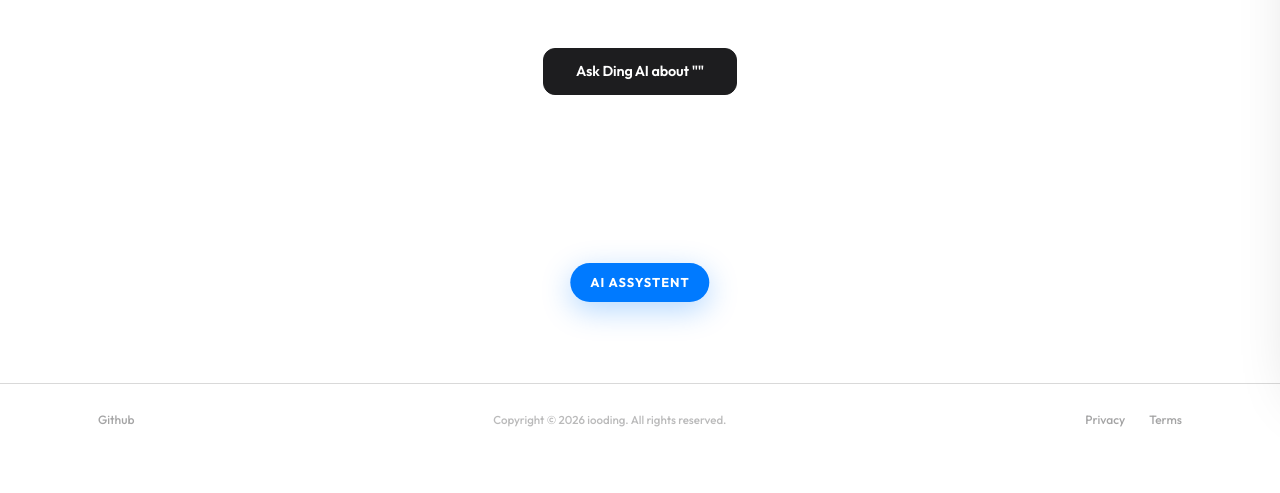
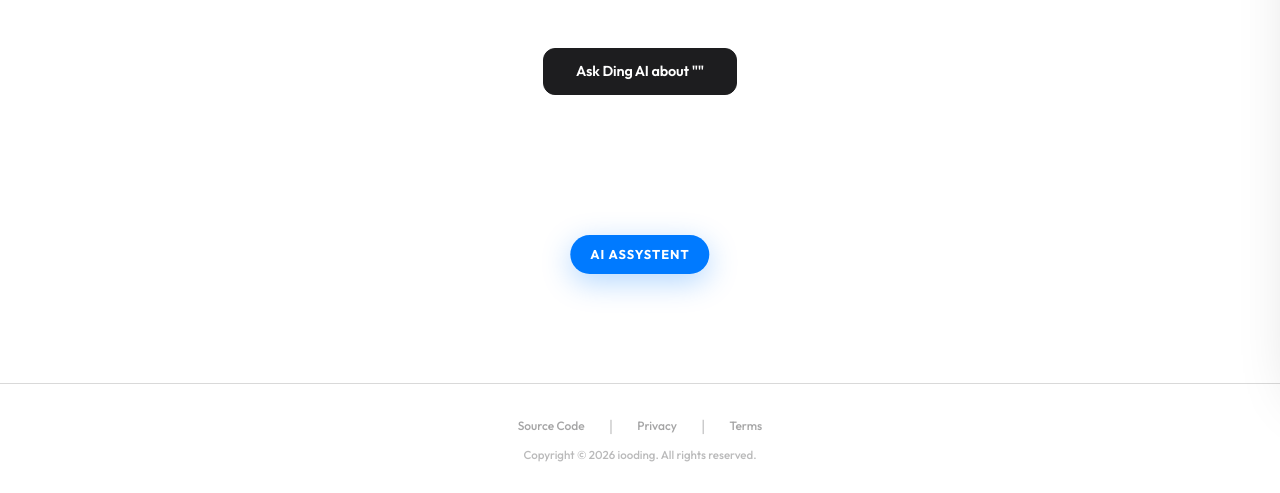
Before and after one commit to Viktorpav/iooding, a Django app: page / in a window 1280 px wide. Shown: the part 406-899 px from the top of the page. Before the commit the page ends 833 px from the top, so only its background shows below. Run offline with Django 3.2, Linux system fonts and the light colour scheme; data that the repository does not hold is empty; some libraries are stand-ins or nearby versions.

Commit message:
style fix 16

```diff
--- a/static/css/style.css
+++ b/static/css/style.css
@@ -507,7 +507,7 @@ label {
     position: fixed;
     left: 50%;
     transform: translateX(-50%);
-    bottom: 92px; /* 20px above the 72px footer */
+    bottom: 120px; /* Sits above the newly centered footer */
     z-index: 1001;
     transition: all 0.5s cubic-bezier(0.16, 1, 0.3, 1);
 }
@@ -959,29 +959,26 @@ body.ai-active {
 /* --- Site Footer --- */
 
 .site-footer {
-    padding: 0;
+    padding: 30px 0;
     background: var(--bg);
     border-top: 1px solid var(--border);
     margin-top: 80px;
-    height: var(--header-height);
     display: flex;
     align-items: center;
+    justify-content: center;
     position: relative;
     z-index: 1000;
 }
 
-/* Top row: Github left, Privacy/Terms right */
-.footer-top-row {
-    padding: 0;
-    margin-bottom: 0;
+.footer-centered-layout {
+    text-align: center;
 }
-
-
 
 .footer-legal-links {
     display: flex;
-    gap: 24px;
-    justify-content: flex-end;
+    gap: 16px;
+    align-items: center;
+    justify-content: center;
 }
 
 .footer-legal-links a {
@@ -1031,6 +1028,7 @@ body.ai-active {
             order: 3;
             flex: 0 0 100%;
         }
+
         .footer-bottom {
             flex-direction: column;
             gap: 20px;
--- a/templates/base.html
+++ b/templates/base.html
@@ -64,7 +64,8 @@
             <circle cx="11" cy="11" r="8" />
             <path d="m21 21-4.3-4.3" />
           </svg>
-          <input id="nav-search-field" type="search" value="{{ request.GET.q }}" name="q" placeholder="Search (Press '/')">
+          <input id="nav-search-field" type="search" value="{{ request.GET.q }}" name="q"
+            placeholder="Search (Press '/')">
         </form>
       </div>
 
@@ -99,18 +100,16 @@
 
   <footer class="site-footer">
     <div class="container">
-      <div class="footer-top-row d-flex justify-content-between align-items-center w-100 px-3">
-        <div class="footer-left footer-legal-links">
-          <a href="https://github.com/Viktorpav/iooding" target="_blank">Github</a>
+      <div class="footer-centered-layout d-flex flex-column align-items-center w-100">
+        <div class="footer-legal-links mb-2">
+          <a href="https://github.com/Viktorpav/iooding" target="_blank">Source Code</a>
+          <span class="mx-2 opacity-25">|</span>
+          <a href="{% url 'blog:privacy' %}">Privacy</a>
+          <span class="mx-2 opacity-25">|</span>
+          <a href="{% url 'blog:terms' %}">Terms</a>
         </div>
-        <div class="footer-center">
-          <div class="footer-legal">
-            Copyright &copy; 2026 iooding. All rights reserved.
-          </div>
-        </div>
-        <div class="footer-right footer-legal-links">
-          <a href="{% url 'blog:privacy' %}">Privacy</a>
-          <a href="{% url 'blog:terms' %}">Terms</a>
+        <div class="footer-legal">
+          Copyright &copy; 2026 iooding. All rights reserved.
         </div>
       </div>
     </div>
```
